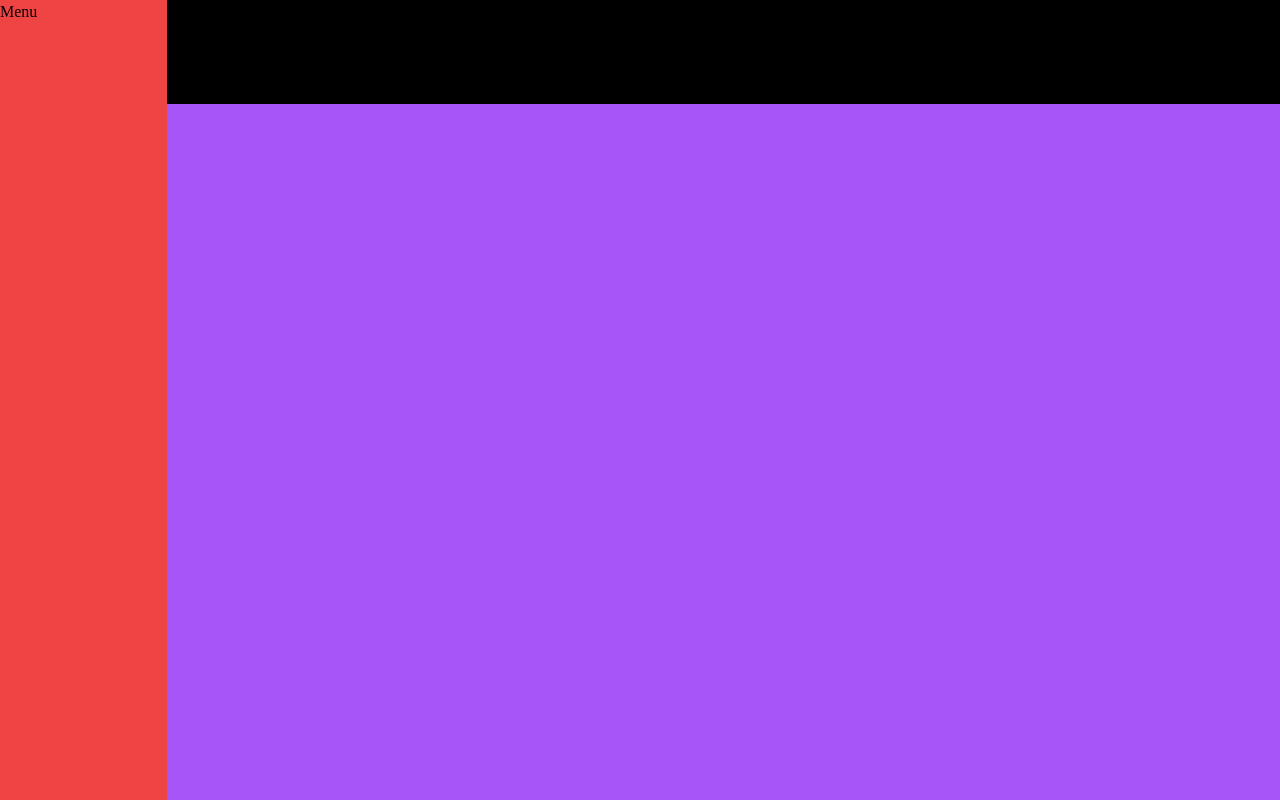
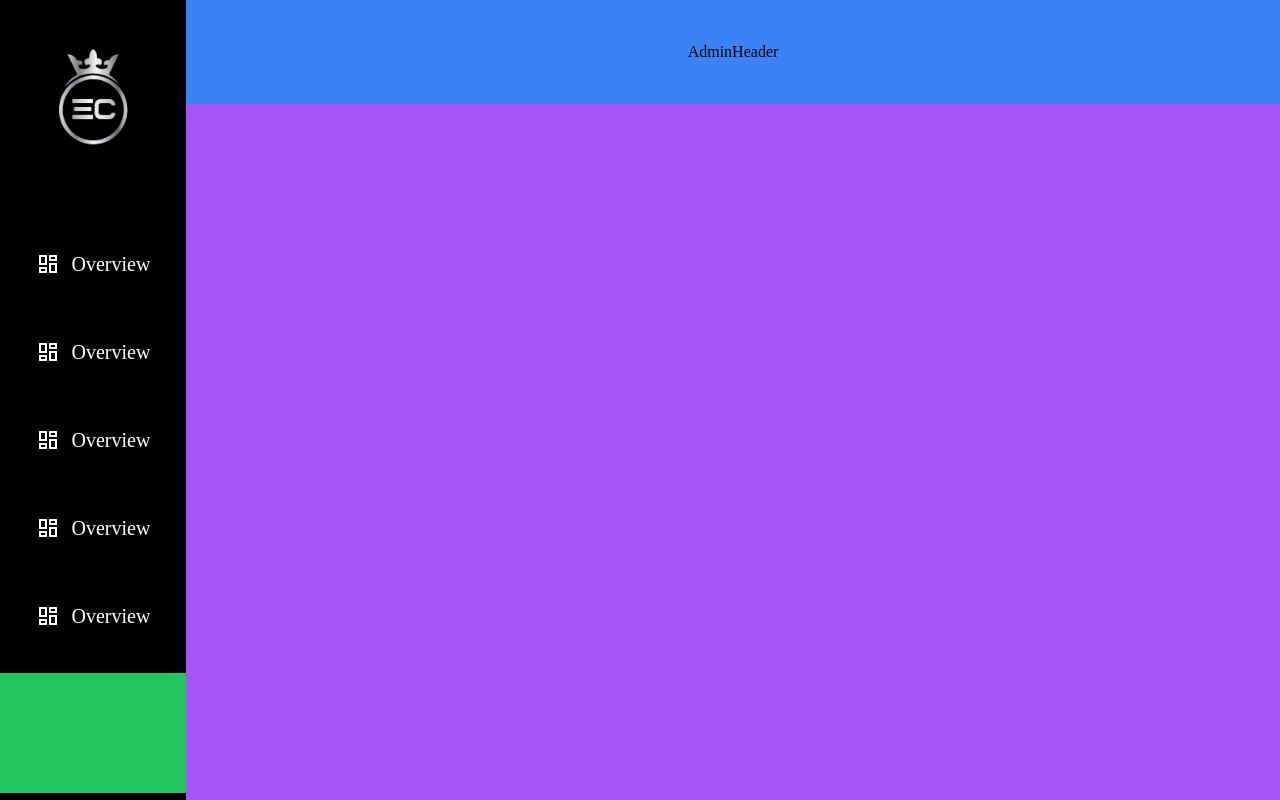
Before and after one commit to Dhanielgeek/EmezyClassicArist, a React (Vite) app: page /admin in a window 1280 px wide. Built offline with nearby package versions, Linux system fonts and the light colour scheme.

Commit message:
new stuff

```diff
--- a/src/Admin/Admin.tsx
+++ b/src/Admin/Admin.tsx
@@ -6,7 +6,7 @@ import Menu from "./Menu"
 const Admin = () => {
   return (
     <div className="w-screen h-screen bg-green-500 flex">
-      <div className="w-[15%] h-[100%] bg-red-500">
+      <div className="w-[17%] h-[100%]">
         <Menu/>
       </div>
       <div className="w-[100%] h-[100%] bg-purple-500">
--- a/src/Admin/AdminHeader.tsx
+++ b/src/Admin/AdminHeader.tsx
@@ -2,7 +2,7 @@
 
 const AdminHeader = () => {
   return (
-    <div className="w-[100%] h-[13%] bg-black justify-center items-center flex">AdminHeader</div>
+    <div className="w-[100%] h-[13%] bg-blue-500 justify-center items-center flex">AdminHeader</div>
   )
 }
 
--- a/src/Admin/Menu.tsx
+++ b/src/Admin/Menu.tsx
@@ -1,8 +1,47 @@
-
+import Logo from '../assets/emezy.png'
+import { MdOutlineDashboard } from "react-icons/md";
 
 const Menu = () => {
   return (
-    <div>Menu</div>
+    <div className="w-[100%] h-[100%] bg-black flex flex-col justify-around ">
+      <div className="w-[100%] h-[25%] flex justify-center items-center">
+        <img src={Logo} alt="" className='w-[100%] h-[100%] object-cover' />
+      </div>
+      <div className='w-[100%] h-[55%] flex justify-around items-center flex-col'>
+        <div  className='w-[100%] h-[13%]  flex justify-center items-center'>
+          <div className='w-[90%] h-[90%]  flex justify-center gap-3 items-center'>
+            <MdOutlineDashboard className='text-2xl text-[white]'/>
+            <p className='text-xl text-white font-medium'>Overview</p>
+          </div>
+        </div>
+        <div  className='w-[100%] h-[13%] flex justify-center items-center'>
+          <div className='w-[90%] h-[90%]  flex justify-center gap-3 items-center'>
+            <MdOutlineDashboard className='text-2xl text-[white]'/>
+            <p className='text-xl text-white font-medium'>Overview</p>
+          </div>
+        </div>
+        <div  className='w-[100%] h-[13%]  flex justify-center items-center'>
+          <div className='w-[90%] h-[90%]  flex justify-center gap-3 items-center'>
+            <MdOutlineDashboard className='text-2xl text-[white]'/>
+            <p className='text-xl text-white font-medium'>Overview</p>
+          </div>
+        </div>
+        <div  className='w-[100%] h-[13%] flex justify-center items-center'>
+          <div className='w-[90%] h-[90%]  flex justify-center gap-3 items-center'>
+            <MdOutlineDashboard className='text-2xl text-[white]'/>
+            <p className='text-xl text-white font-medium'>Overview</p>
+          </div>
+        </div>
+        <div  className='w-[100%] h-[13%] flex justify-center items-center'>
+          <div className='w-[90%] h-[90%]  flex justify-center gap-3 items-center'>
+            <MdOutlineDashboard className='text-2xl text-[white]'/>
+            <p className='text-xl text-white font-medium'>Overview</p>
+          </div>
+        </div>
+
+      </div>
+      <div className='w-[100%] h-[15%] bg-green-500'></div>
+    </div>
   )
 }
 
```
